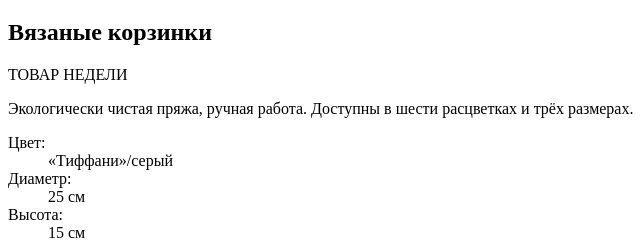
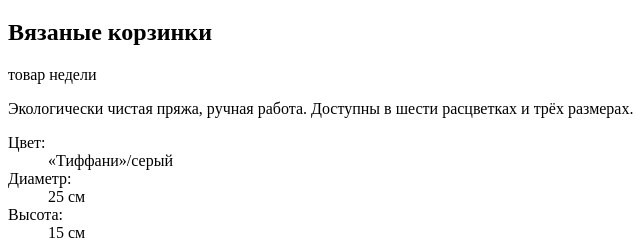
Before and after one commit to vital0101/1848215-mishka-24, a website: page source/index.html in a window 1280 px wide. Shown: the part 412-652 px from the top of the page, 0-640 px from the left. Drawn offline with Linux system fonts and the light colour scheme.

Commit message:
в promo__label поменял текст с заглавных на прописные буквы

```diff
--- a/source/index.html
+++ b/source/index.html
@@ -84,7 +84,7 @@
     <section class="promo">
       <div class="promo__wrapper">
         <h2 class="promo__title">Вязаные корзинки</h2>
-        <span class="promo__label">ТОВАР НЕДЕЛИ</span>
+        <span class="promo__label">товар недели</span>
         <p class="promo__text">Экологически чистая пряжа,
           ручная работа. Доступны в шести расцветках и трёх размерах.</p>
         <dl class="promo__list">
```
